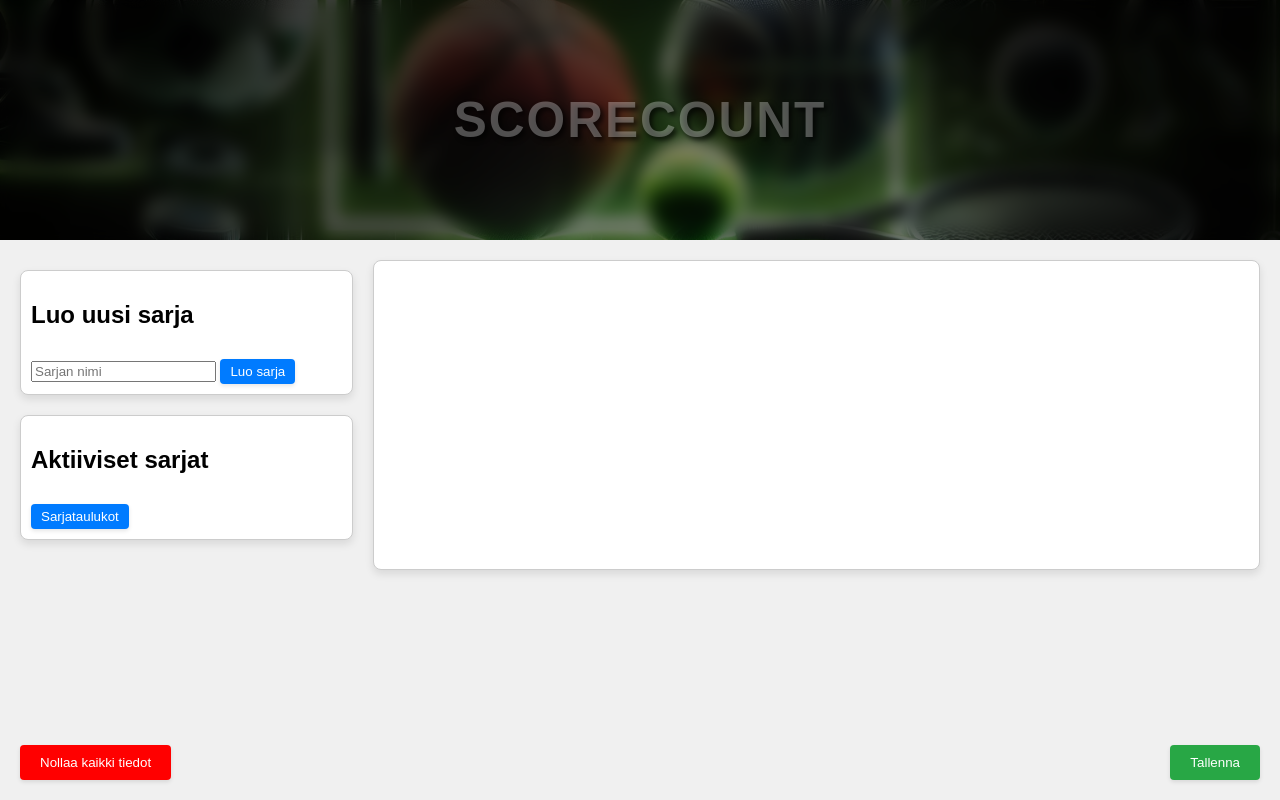
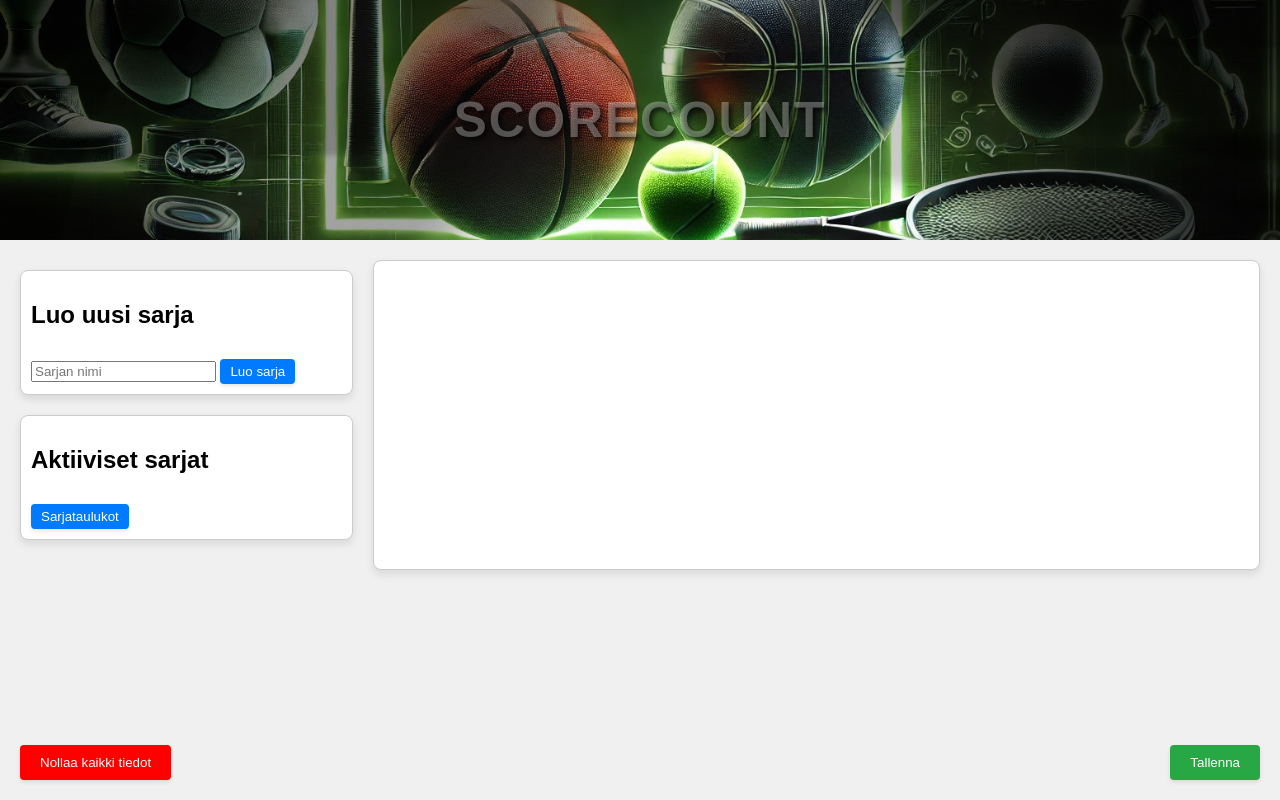
Before and after one commit to markoisola/scorecount, a plain HTML site: page index.html in a window 1280 px wide. Drawn offline with Linux system fonts and the light colour scheme.

Commit message:
header-kuva lisätty

```diff
--- a/styles.css
+++ b/styles.css
@@ -19,17 +19,6 @@ header {
   overflow: hidden;
 }
 
-header::before {
-  content: '';
-  position: absolute;
-  top: 0;
-  left: 0;
-  right: 0;
-  bottom: 0;
-  background-color: rgba(0, 0, 0, 0.5); /* Säätää taustakuvan läpinäkyvyyttä */
-  backdrop-filter: blur(8px); /* Sumennus taustakuvaan */
-  z-index: 1;
-}
 
 header h1 {
   position: relative;
```
